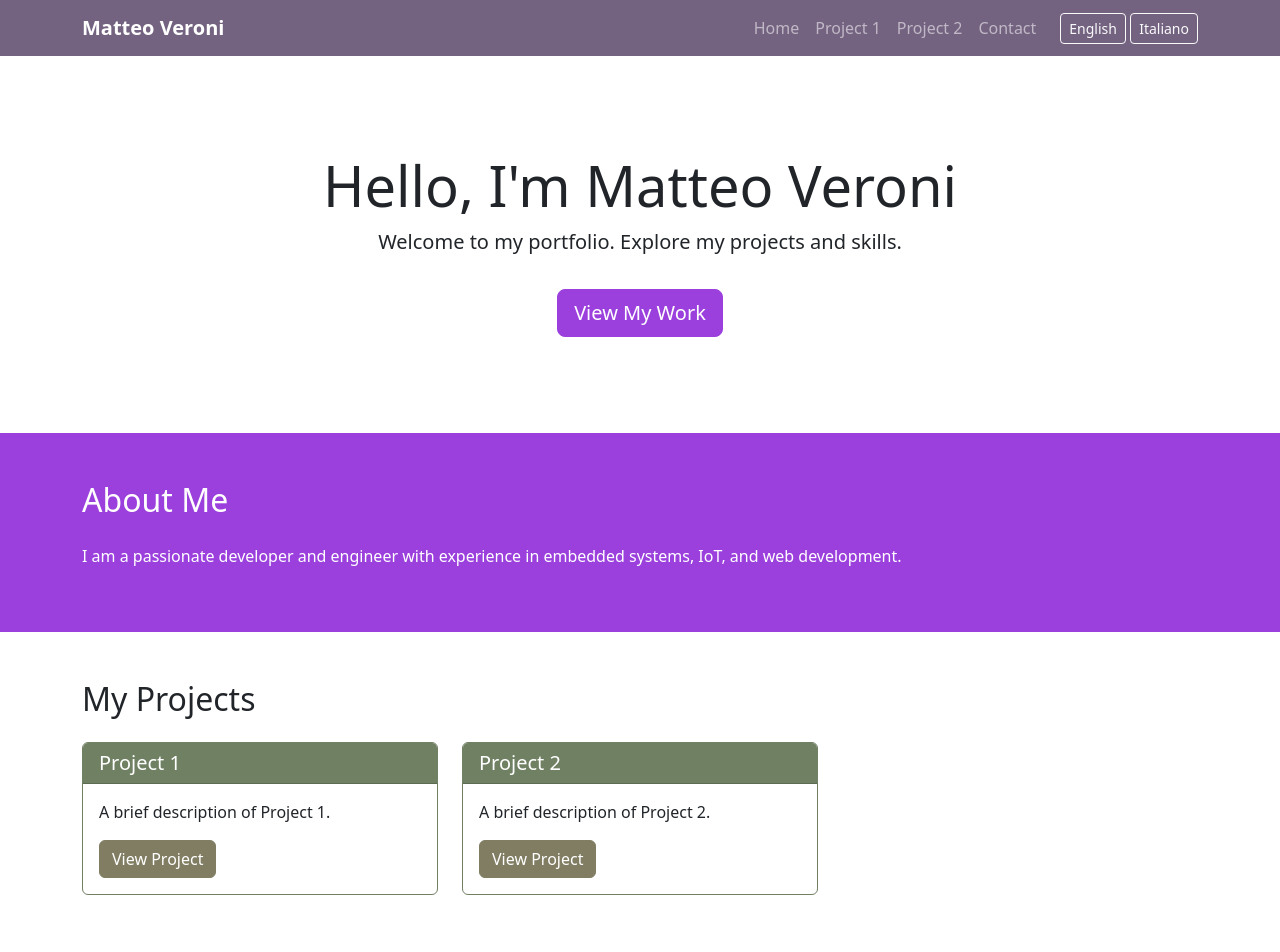
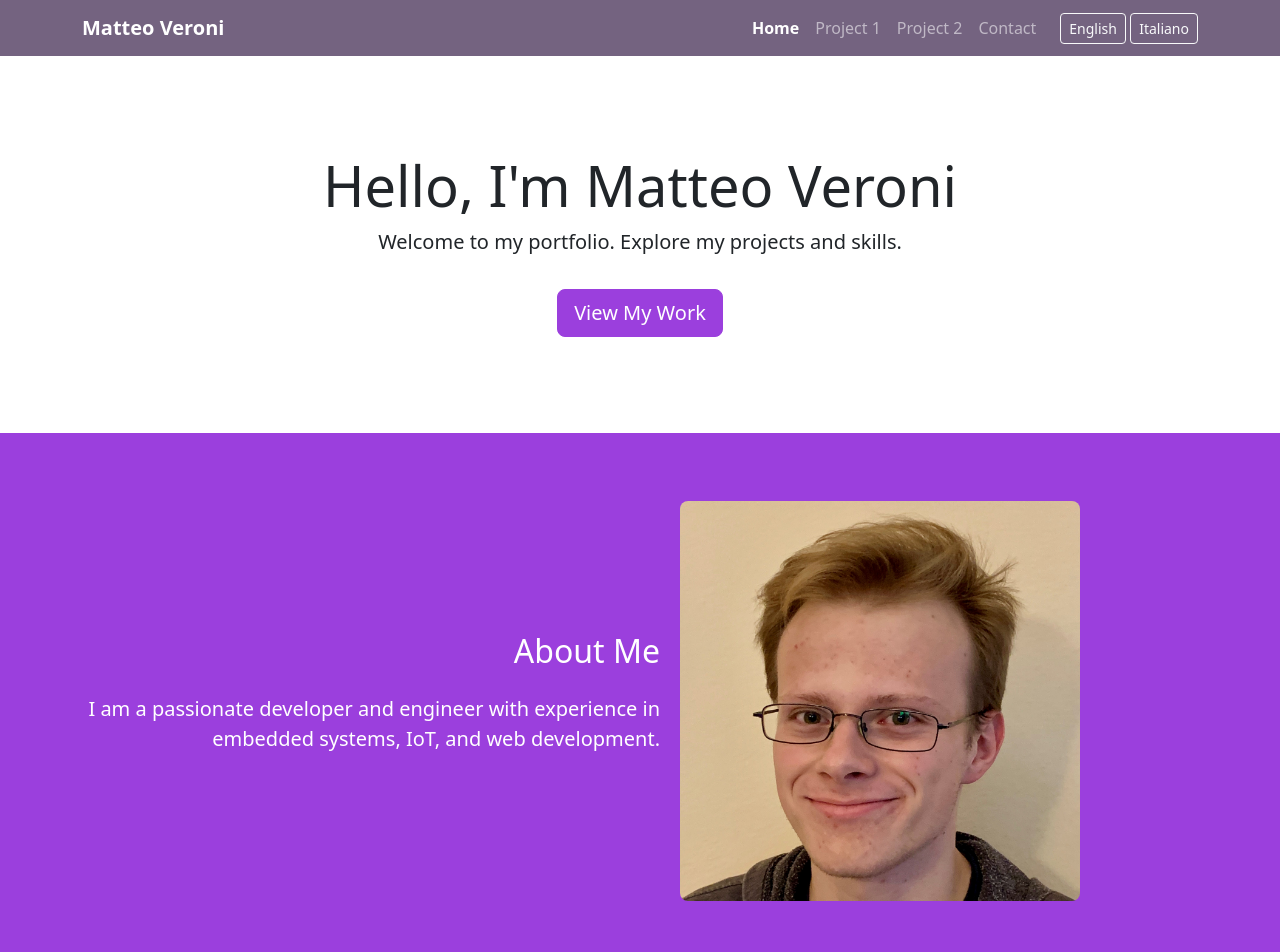
Before and after one commit to MatteV02/personal-website, a plain HTML site: page index.html in a window 1280 px wide. Shown: the top 952 px of the page. Drawn offline with nearby package versions, Linux system fonts and the light colour scheme; files that its build step writes are made by us from their sources.

Commit message:
Add image in index.html

```diff
--- a/assets/css/style.css
+++ b/assets/css/style.css
@@ -88,6 +88,27 @@
     font-weight: bold;
 }
 
+.about-me {
+    display: flex;
+    align-items: center;
+    gap: 20px;
+    margin: 20px;
+}
+
+.about-me-text {
+    max-width: 50vw;
+    flex: 1;
+    text-align: right;
+}
+
+.profile-image {
+    max-width: min(50vw, 400px);   /* 25% of the viewport width */
+    max-height: 50vh;  /* 25% of the viewport height */
+    width: auto;       /* Maintain aspect ratio */
+    height: auto;      /* Maintain aspect ratio */
+    border-radius: 8px;
+}
+
 /* Links */
 a {
     color: var(--accent-color);
--- a/index.html
+++ b/index.html
@@ -23,9 +23,14 @@
 
     <!-- About Section -->
     <section class="py-5 bg-accent">
-        <div class="container">
-            <h2 class="mb-4 text-white" data-i18n="about_title">About Me</h2>
-            <p class="text-white" data-i18n="about_text">I am a passionate developer and engineer with experience in embedded systems, IoT, and web development.</p>
+        <div class="about-me">
+            <div class="about-me-text">
+                <h2 class="mb-4" data-i18n="about_title">About Me</h2>
+                <p class="lead" data-i18n="about_text">Your biography or description goes here...</p>
+            </div>
+            <div class="about-me-image">
+                <img src="/assets/images/profile.jpg" alt="Matteo Veroni" class="profile-image">
+            </div>
         </div>
     </section>
 
--- a/navbar.html
+++ b/navbar.html
@@ -31,6 +31,7 @@
         const currentPath = window.location.pathname;
         const links = {
             "/": "home-link",
+            "/index.html": "home-link",
             "/projects/project1.html": "project1-link",
             "/projects/project2.html": "project2-link",
             "/contacts.html": "contacts-link"
```
Also changed, not shown: assets/images/profile.jpg (added).
